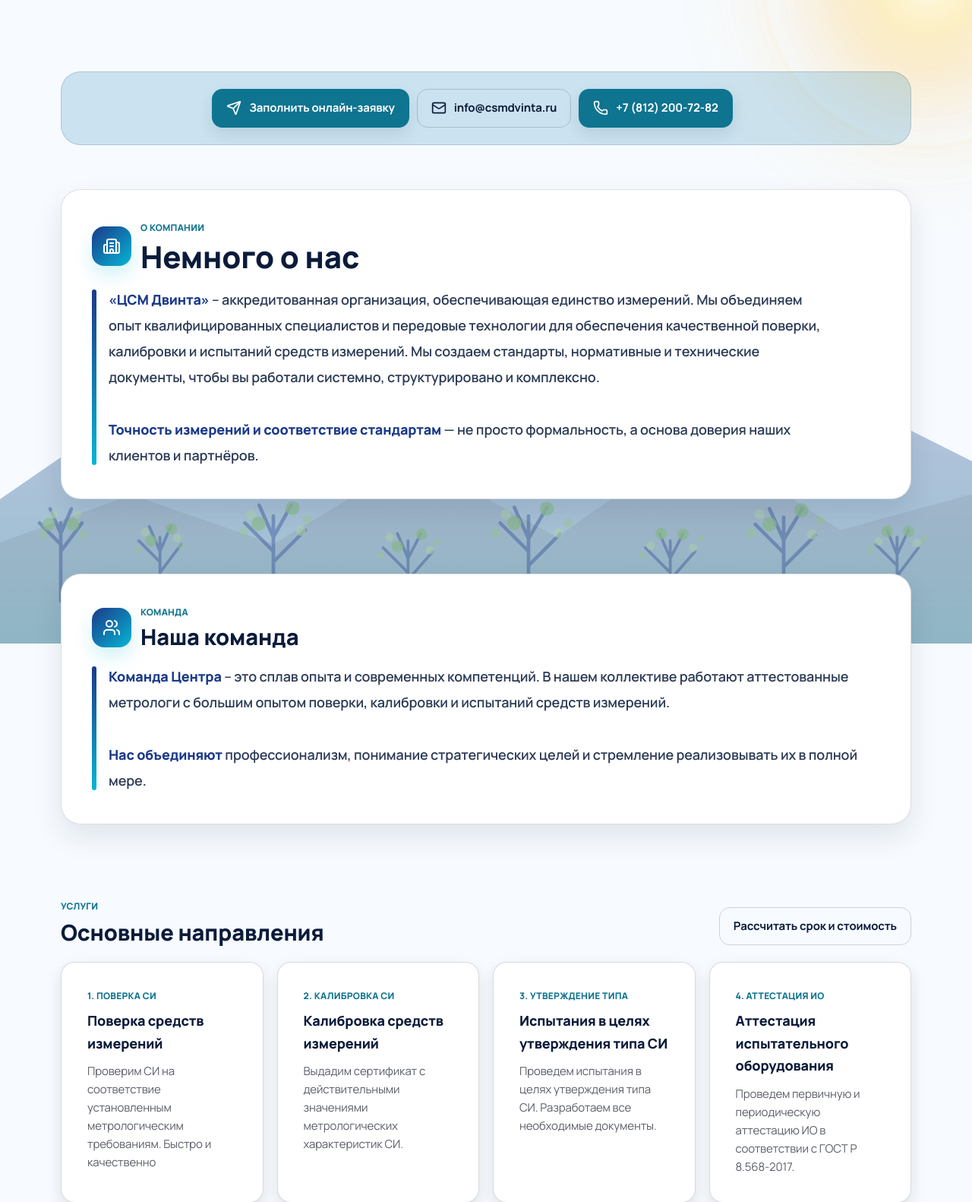
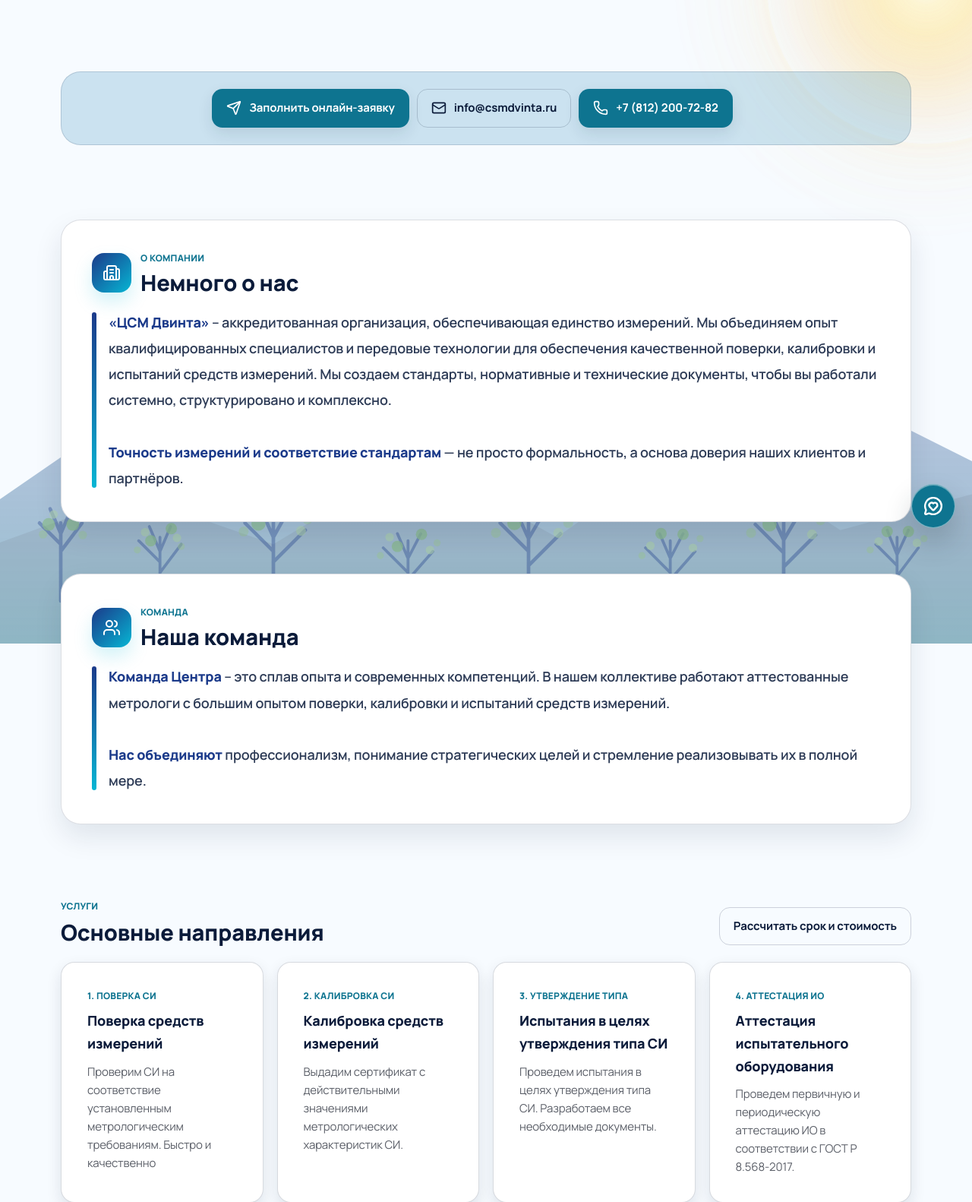
Before and after one commit to plag1atv/Dvinta-group-site, a Flask app: page /about in a window 1280 px wide. Shown: the part 81-1663 px from the top of the page at 76% size. Run offline with Flask 3, Linux system fonts and the light colour scheme.

Commit message:
75 global change

```diff
--- a/app/static/css/theme.css
+++ b/app/static/css/theme.css
@@ -2789,3 +2789,145 @@ body.mobile-menu-open{
     text-align: center;
   }
 }
+
+/* ===== Floating request button ===== */
+.floating-request{
+  position: fixed;
+  right: 22px;
+  bottom: 24px;
+  z-index: 20;
+  display: flex;
+  align-items: flex-end;
+  gap: 12px;
+  pointer-events: none;
+}
+
+.floating-request__button{
+  width: 58px;
+  height: 58px;
+  border-radius: 999px;
+  display: inline-flex;
+  align-items: center;
+  justify-content: center;
+  color: #ffffff;
+  background: var(--c-600);
+  border: 1px solid rgba(255, 255, 255, 0.45);
+  box-shadow:
+    0 18px 36px rgba(26, 44, 52, 0.22),
+    inset 0 1px 0 rgba(255, 255, 255, 0.35);
+  text-decoration: none;
+  pointer-events: auto;
+  transition:
+    transform 0.22s ease,
+    box-shadow 0.22s ease,
+    background 0.22s ease;
+}
+
+.floating-request__button:hover{
+  transform: translateY(-3px) scale(1.03);
+  box-shadow:
+    0 22px 44px rgba(26, 44, 52, 0.28),
+    inset 0 1px 0 rgba(255, 255, 255, 0.4);
+}
+
+.floating-request__button svg{
+  width: 26px;
+  height: 26px;
+  stroke-width: 2.2;
+}
+
+.floating-request__bubble{
+  position: relative;
+  max-width: 190px;
+  padding: 13px 38px 13px 16px;
+  margin-bottom: 5px;
+  border-radius: 18px;
+  color: #263f4a;
+  background: rgba(255, 255, 255, 0.94);
+  border: 1px solid rgba(52, 91, 104, 0.16);
+  box-shadow: 0 18px 40px rgba(27, 49, 57, 0.16);
+  font-size: 14px;
+  font-weight: 800;
+  line-height: 1.25;
+  opacity: 0;
+  transform: translateX(12px) translateY(6px) scale(0.96);
+  visibility: hidden;
+  pointer-events: none;
+  transition:
+    opacity 0.28s ease,
+    transform 0.28s ease,
+    visibility 0.28s ease;
+}
+
+.floating-request__bubble::after{
+  content: "";
+  position: absolute;
+  right: -7px;
+  bottom: 19px;
+  width: 14px;
+  height: 14px;
+  background: rgba(255, 255, 255, 0.94);
+  border-right: 1px solid rgba(52, 91, 104, 0.14);
+  border-bottom: 1px solid rgba(52, 91, 104, 0.14);
+  transform: rotate(-45deg);
+}
+
+.floating-request__bubble.is-visible{
+  opacity: 1;
+  transform: translateX(0) translateY(0) scale(1);
+  visibility: visible;
+  pointer-events: auto;
+}
+
+.floating-request__close{
+  position: absolute;
+  top: 7px;
+  right: 9px;
+  width: 22px;
+  height: 22px;
+  border: 0;
+  border-radius: 999px;
+  display: inline-flex;
+  align-items: center;
+  justify-content: center;
+  color: rgba(38, 63, 74, 0.72);
+  background: rgba(38, 63, 74, 0.08);
+  font-size: 18px;
+  line-height: 1;
+  cursor: pointer;
+  transition:
+    background 0.2s ease,
+    color 0.2s ease,
+    transform 0.2s ease;
+}
+
+.floating-request__close:hover{
+  color: #263f4a;
+  background: rgba(38, 63, 74, 0.14);
+  transform: rotate(90deg);
+}
+
+@media (max-width: 640px){
+  .floating-request{
+    right: 14px;
+    bottom: 16px;
+    gap: 8px;
+  }
+
+  .floating-request__button{
+    width: 50px;
+    height: 50px;
+  }
+
+  .floating-request__button svg{
+    width: 23px;
+    height: 23px;
+  }
+
+  .floating-request__bubble{
+    max-width: 160px;
+    padding: 11px 34px 11px 14px;
+    font-size: 13px;
+    border-radius: 16px;
+  }
+}
--- a/app/templates/about.html
+++ b/app/templates/about.html
@@ -29,10 +29,11 @@
   </div>
 </section>
 
-<!-- HERO -->
-<section class="section" style="margin-top: -70px;">
+
+<!-- TEAM -->
+<section class="section-sm">
   <div class="container">
-    <div class="about-highlight reveal">
+    <div class="about-highlight about-highlight--team reveal">
       <div class="about-highlight__inner">
         <div class="about-highlight__top">
           <div class="about-highlight__icon">
@@ -41,7 +42,7 @@
 
           <div>
             <div class="kicker">о компании</div>
-            <h1 class="h1 about-highlight__title" style="margin-top:6px;">Немного о нас</h1>
+            <h2 class="h2 about-highlight__title" style="margin-top:6px;">Немного о нас</h2>
           </div>
         </div>
 
@@ -263,15 +264,7 @@
         </div>
       </div>
 
-      <div class="dvinta-scroll dvinta-scroll--animated" id="dvintaScroll" role="button" tabindex="0" aria-expanded="false">
-        <div class="dvinta-scroll__seal" aria-hidden="true">
-          <img
-            src="{{ url_for('static', filename='img/open-seal.png') }}"
-            alt="Открыть"
-            class="dvinta-scroll__seal-img"
-          >
-        </div>
-
+      <div class="dvinta-scroll">
         <div class="dvinta-scroll__paper">
 
           <div class="dvinta-scroll__roller dvinta-scroll__roller--top"></div>
--- a/app/templates/base.html
+++ b/app/templates/base.html
@@ -24,7 +24,31 @@
   <main class="flex-1">
     {% block content %}{% endblock %}
   </main>
-  {% include "partials/footer.html" %}
+    {% include "partials/footer.html" %}
+
+  {% if request.endpoint != "contacts" %}
+    <div class="floating-request" id="floatingRequest">
+      <div class="floating-request__bubble" id="floatingRequestBubble">
+        <button
+          class="floating-request__close"
+          id="floatingRequestClose"
+          type="button"
+          aria-label="Закрыть подсказку"
+        >
+          ×
+        </button>
+        <span>Оставить заявку</span>
+      </div>
+
+      <a
+        class="floating-request__button"
+        href="{{ url_for('contacts') }}"
+        aria-label="Перейти на страницу контактов"
+      >
+        <i data-lucide="message-circle-heart"></i>
+      </a>
+    </div>
+  {% endif %}
 
   <!-- Lucide icons (for <i data-lucide="..."></i>) -->
   <script src="https://unpkg.com/lucide@latest"></script>
```
Also changed, not shown: app/static/js/site.js (+14 -17 lines), app/static/img/open-seal.png (deleted).
